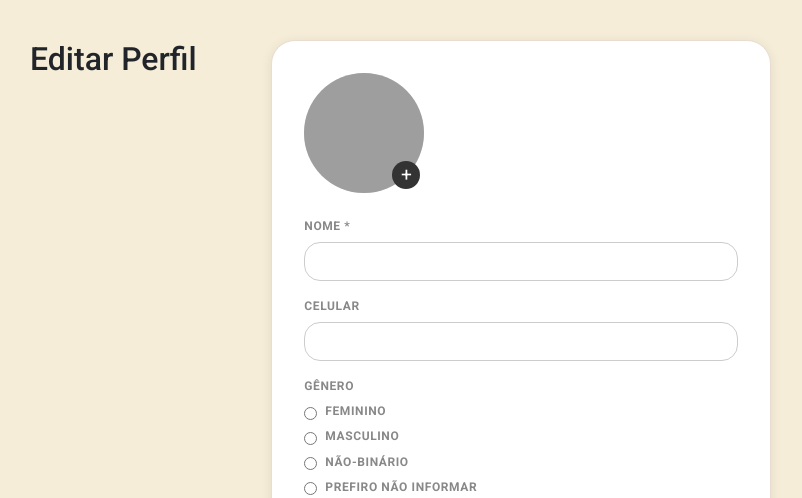
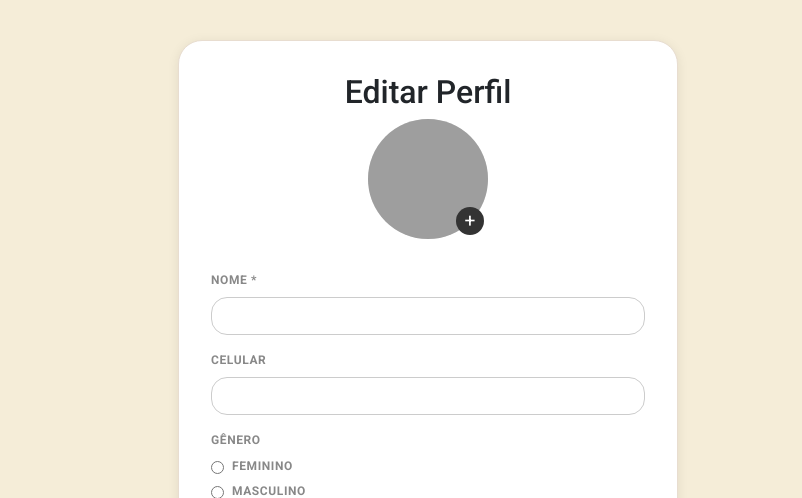
Before and after one commit to filhodepeterpan/ja-leu-esse, a PHP site: page /sistema/php/pages/perfil_edicao.php in a window 1280 px wide. Shown: the part 56-554 px from the top of the page, without its empty margins (212-1014 px from the left). Run offline with PHP 8.4, Linux system fonts and the light colour scheme; the visitor is signed in with stand-in values (Sample User, id 1); data that the repository does not hold is empty; grey boxes are pictures that could not be loaded.

Commit message:
feat/style/refactor: ajustes no fluxo de troca e perfil
style(perfil): alinhar foto e título
- Corrige o alinhamento da foto de perfil e do título na página.

feat(perfil): mover botão de troca para cards de terceiros
- Posiciona o botão '+' diretamente no card de livros ao visitar o perfil de outros usuários.
- Mantém o filtro em PHP para garantir que o botão não apareça nos próprios livros.
- Padroniza o design dos cards na página de perfil.

refactor(modal): otimizar fluxo de seleção e layout
- Altera o botão 'Escolher outro livro' para abrir o seletor diretamente.
- Corrige a exibição dos botões no modal para evitar quebras de layout.

```diff
--- a/php/pages/perfil_edicao.php
+++ b/php/pages/perfil_edicao.php
@@ -84,18 +84,19 @@ $fotoPerfil = $usuario['img_icone_perfil'] ? "../../{$usuario['img_icone_perfil'
 
     <main>
         <div class="perfil-container">
+
+
+            <form action="#" method="POST" enctype="multipart/form-data">
                             <h2>Editar Perfil</h2>
 
-            <form action="#" method="POST" enctype="multipart/form-data">
-
                                 <!-- Foto clicável -->
+                            <div class="foto-wrapper-grupo">
                     <label for="input-foto" class="foto-wrapper" title="Alterar foto de perfil">
                         <div class="foto-perfil">
                             <?php if ($fotoPerfil): ?>
                                 <img src="<?= htmlspecialchars($fotoPerfil) ?>" alt="Foto de perfil" id="preview-foto">
                             <?php else: ?>
-                            <svg xmlns="http://www.w3.org/2000/svg" viewBox="0 0 80 80" width="80" fill="#aaa"
-                                id="svg-placeholder">
+                                <svg xmlns="http://www.w3.org/2000/svg" viewBox="0 0 80 80" width="80" fill="#aaa" id="svg-placeholder">
                                     <circle cx="40" cy="30" r="16" />
                                     <path d="M10 70 Q10 50 40 50 Q70 50 70 70Z" />
                                 </svg>
@@ -104,6 +105,7 @@ $fotoPerfil = $usuario['img_icone_perfil'] ? "../../{$usuario['img_icone_perfil'
                         <div class="btn-trocar-foto">+</div>
                     </label>
                     <input type="file" id="input-foto" name="foto_perfil" accept="image/jpeg,image/png,image/webp">
+                </div>
 
                 <!-- Campos gerados por atributos.php -->
                 <?php foreach ($atributos as $atributo):
```
Lines whose indentation alone changed are shown as unchanged.
